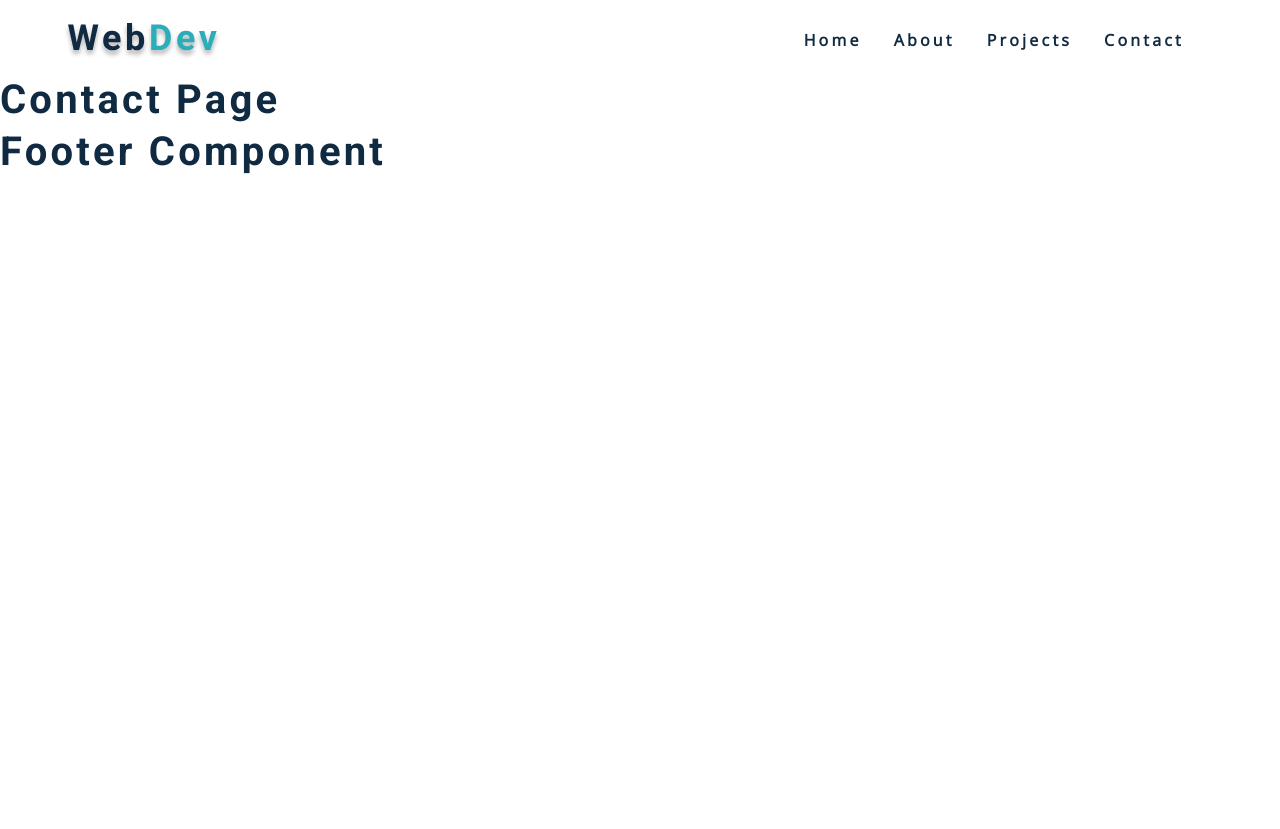
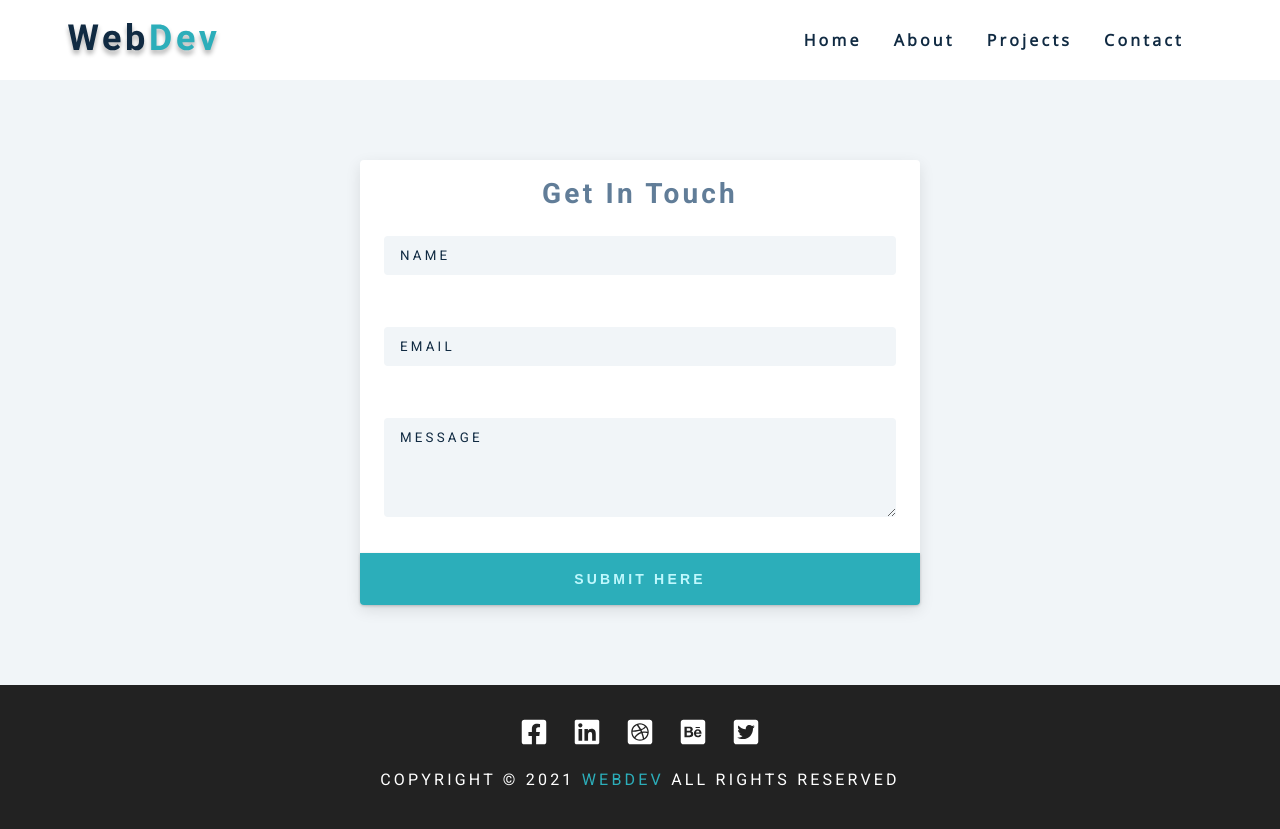
Before and after one commit to Pataco80/portfolio-strapi-v3, a Gatsby site: page /contact in a window 1280 px wide. Before the commit the page ends 800 px from the top, so only its background shows below. Built offline with nearby package versions, Linux system fonts and the light colour scheme; Gatsby itself is replaced by a stand-in of ours.

Commit message:
create page error, contact and footer component

```diff
--- a/src/components/Footer.js
+++ b/src/components/Footer.js
@@ -1,7 +1,23 @@
-import React from "react"
-import socialLinks from "../constants/social_links"
+import React from 'react'
+import socialLinks from '../constants/social_links'
 const Footer = () => {
-  return <h2>footer component</h2>
+  return (
+    <footer className='footer'>
+      <div>
+        <div className='footer-links social-links'>
+          {socialLinks.map((link) => (
+            <a Key={link.id} href={link.url} className='social-link'>
+              {link.icon}
+            </a>
+          ))}
+        </div>
+        <h4>
+          copyright &copy; {new Date().getFullYear()}
+          <span> WebDev</span> all rights reserved
+        </h4>
+      </div>
+    </footer>
+  )
 }
 
 export default Footer
--- a/src/pages/contact.js
+++ b/src/pages/contact.js
@@ -1,10 +1,41 @@
-import React from "react"
-import Seo from "../components/Seo"
+import React from 'react'
+import Seo from '../components/Seo'
 const contact = () => {
   return (
-    <>
-      <h2>contact page</h2>
-    </>
+    <main className='contact-page'>
+      <article className='contact-form'>
+        <h3>get in touch</h3>
+        <form action=''>
+          <div className='form-group'>
+            <input
+              type='text'
+              name='name'
+              placeholder='name'
+              className='form-control'
+            />
+          </div>
+          <div className='form-group'>
+            <input
+              type='email'
+              name='email'
+              placeholder='email'
+              className='form-control'
+            />
+          </div>
+          <div className='form-group'>
+            <textarea
+              name='message'
+              rows='5'
+              placeholder='message'
+              className='form-control'
+            ></textarea>
+          </div>
+          <button type='submit' className='submit-btn btn'>
+            Submit here
+          </button>
+        </form>
+      </article>
+    </main>
   )
 }
 
```
Also changed, not shown: src/pages/404.js (+11 -6 lines).
